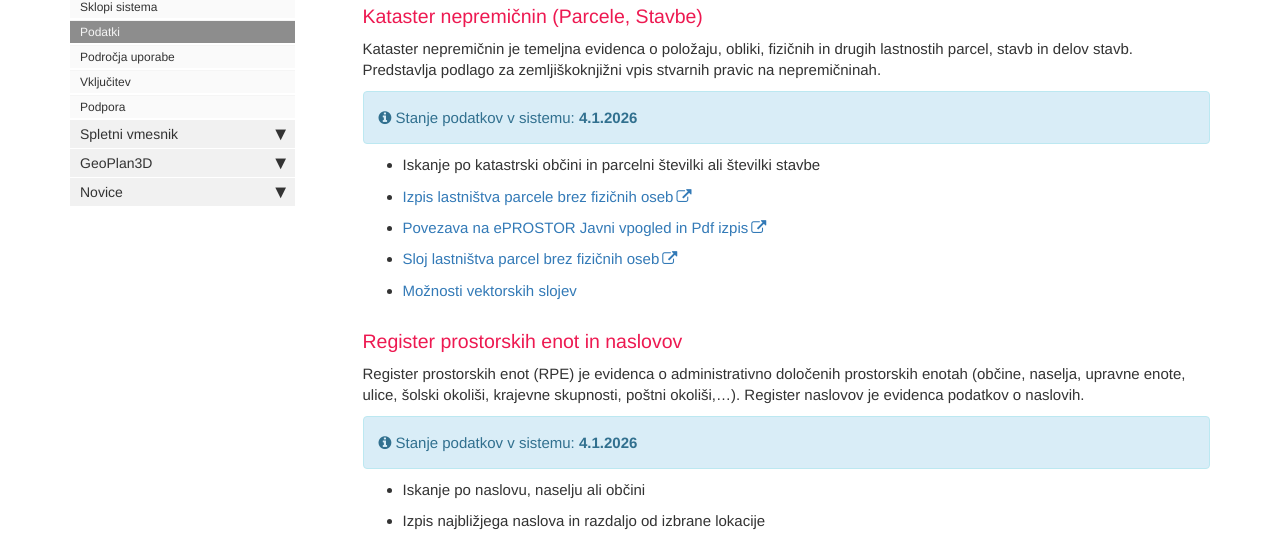
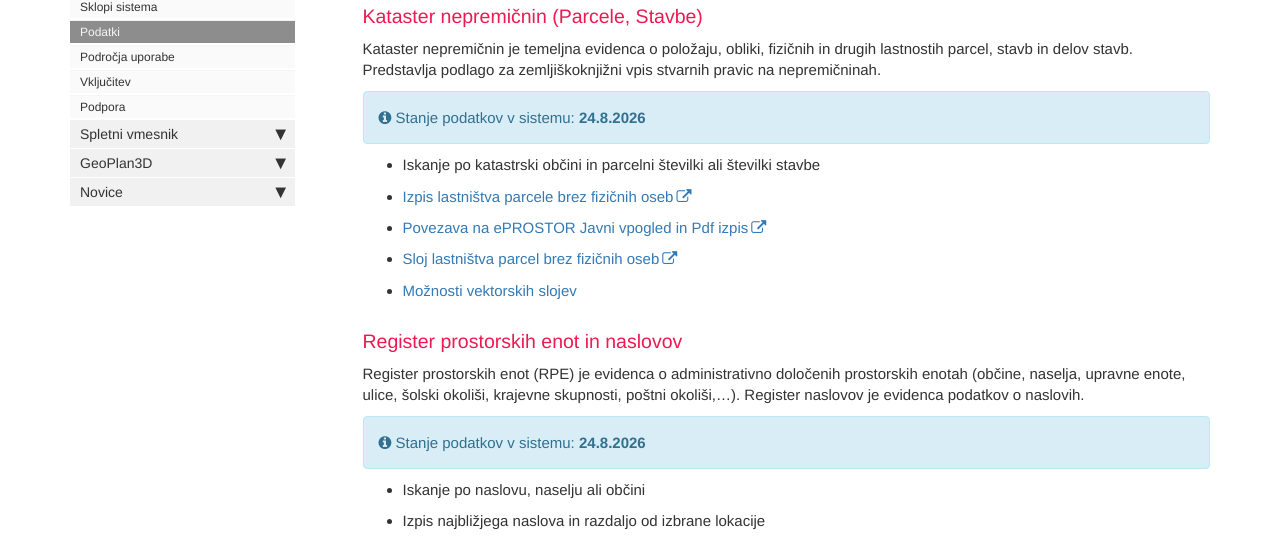
Before and after one commit to geo-portal/geo-portal.github.io, a Jekyll site: the page built from pages/gp/gp_podatki.md, in a window 1280 px wide and 900 px high, scrolled down 4584 px. Shown: the part 151-689 px from the top of the window. Built offline with Jekyll 4.4.1, drawn with Linux system fonts in a browser that asks for light colours; comment, search, counter and statistics services are not loaded.

Commit message:
podatki kn

```diff
--- a/pages/gp/gp_podatki.md
+++ b/pages/gp/gp_podatki.md
@@ -107,7 +107,7 @@ Geodetska uprava vodi zbirni kataster GJI, ki predstavlja centralno evidenco za
 ### Kataster nepremičnin (Parcele, Stavbe)
 Kataster nepremičnin je temeljna evidenca o položaju, obliki, fizičnih in drugih lastnostih parcel, stavb in delov stavb.
 Predstavlja podlago za zemljiškoknjižni vpis stvarnih pravic na nepremičninah.
-{% include stanje.html content="4.1.2026" %}
+{% include stanje.html content="24.8.2026" %}
 
 - Iskanje po katastrski občini in parcelni številki ali številki stavbe
 - [Izpis lastništva parcele brez fizičnih oseb](https://site.geo-portal.si/2024-05-15-prenova-parcele.html#1-izpis-podatkov)
@@ -118,7 +118,7 @@ Predstavlja podlago za zemljiškoknjižni vpis stvarnih pravic na nepremičninah
 ### Register prostorskih enot in naslovov
 Register prostorskih enot (RPE) je evidenca o administrativno določenih prostorskih enotah (občine, naselja, upravne enote, ulice, šolski okoliši, krajevne skupnosti, poštni okoliši,...).
 Register naslovov je evidenca podatkov o naslovih.
-{% include stanje.html content="4.1.2026" %}
+{% include stanje.html content="24.8.2026" %}
 
 - Iskanje po naslovu, naselju ali občini
 - Izpis najbližjega naslova in razdaljo od izbrane lokacije
```
